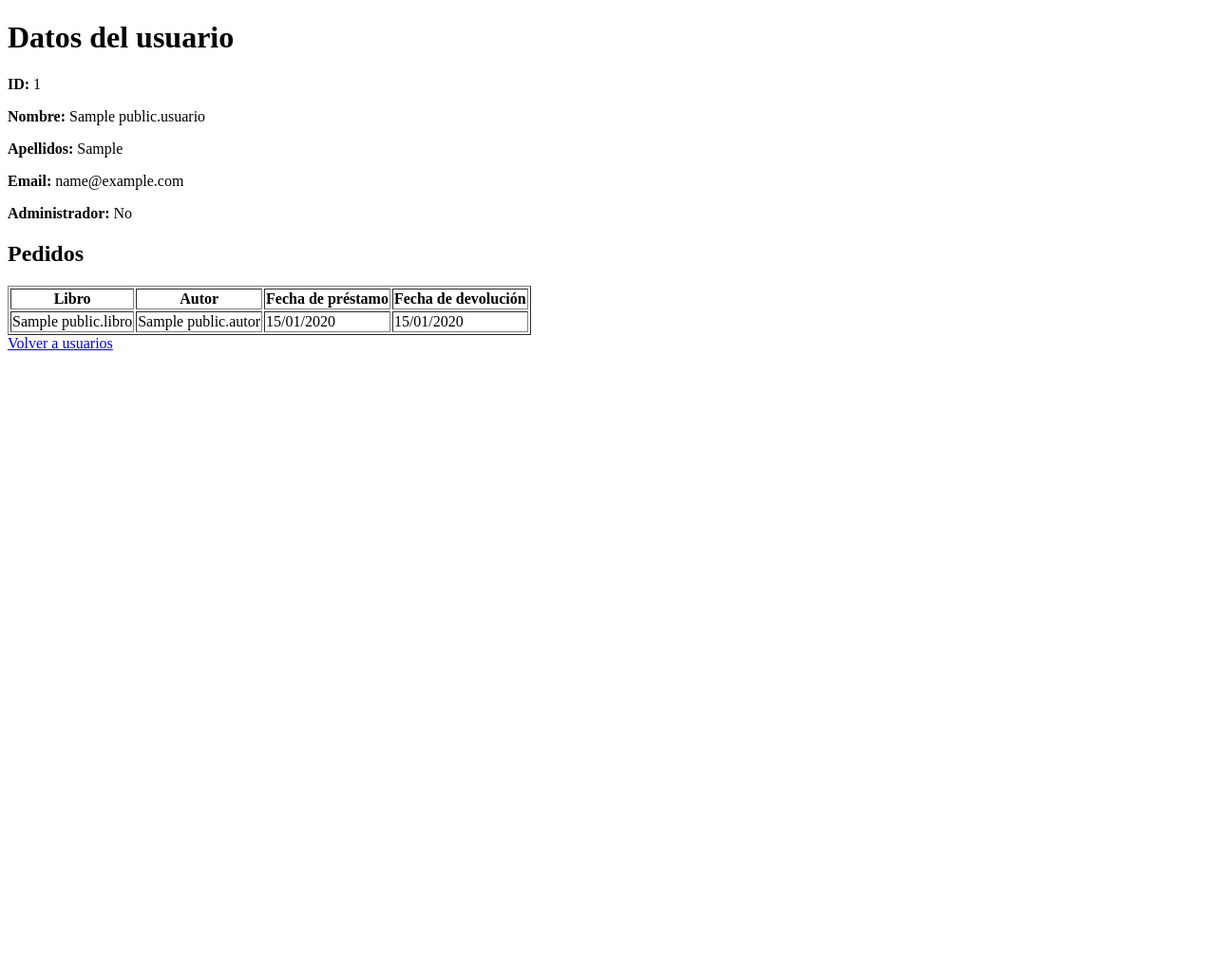
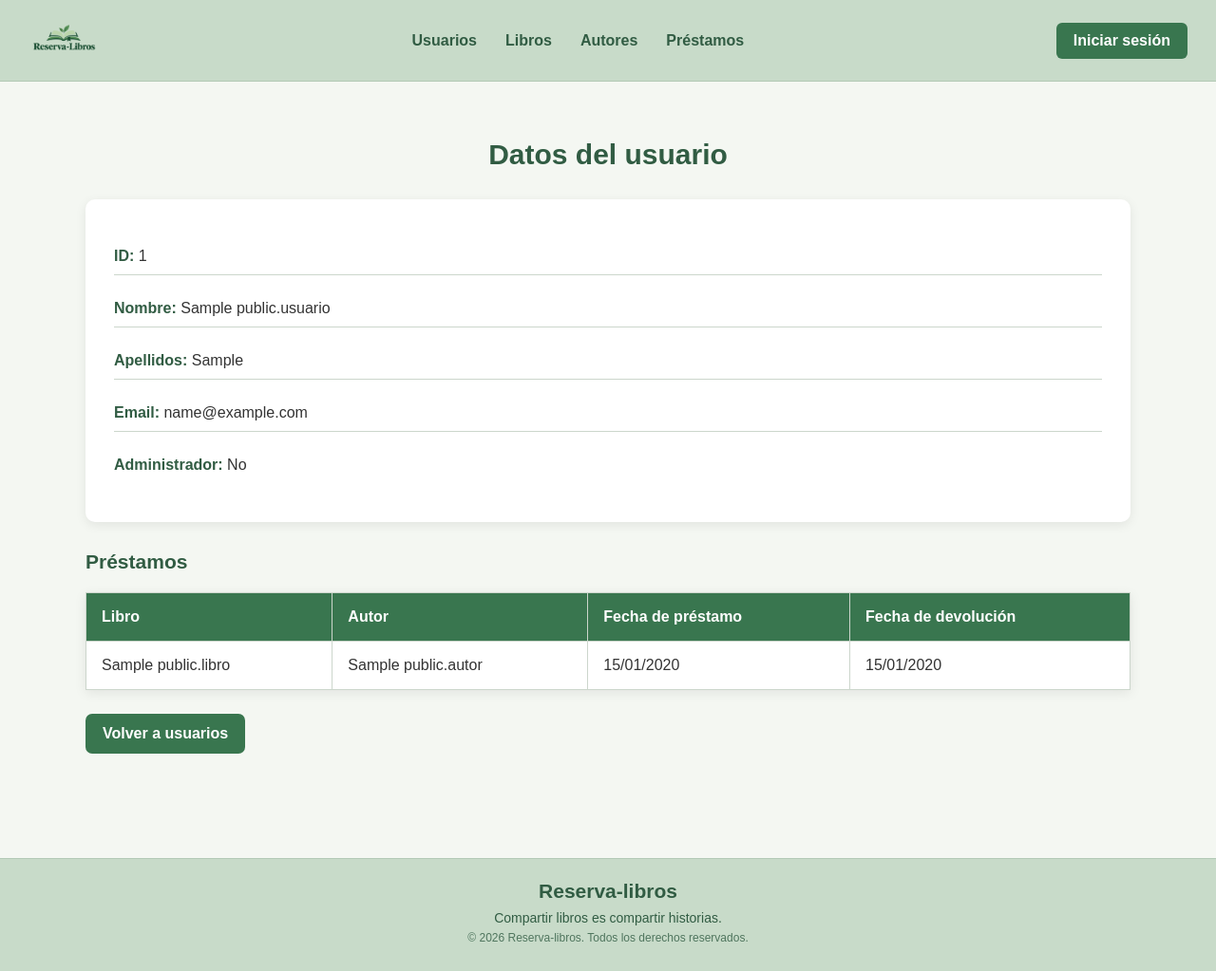
Before and after one commit to BelitAI/reserva_libros_backend, a Node server app: page /user/1 in a window 1280 px wide. Shown: the whole page at 95% size. Before the commit the page ends 369 px from the top, so only its background shows below. Run offline with Node 20, Linux system fonts and the light colour scheme; tables that the repository leaves empty hold one stand-in row (values such as "Sample post"); some libraries are stand-ins or nearby versions.

Commit message:
style: mejorar vista de información de usuario y navegación del logo

```diff
--- /dev/null
+++ b/public/css/infoUser.css
@@ -0,0 +1,89 @@
+/* =====================================
+   INFORMACIÓN DEL USUARIO
+===================================== */
+
+/* CONTENEDOR PRINCIPAL */
+
+.pagina-info-usuario {
+    width: 90%;
+    max-width: 1100px;
+    margin: 40px auto;
+}
+
+/* TÍTULO */
+
+.pagina-info-usuario h1 {
+    text-align: center;
+    color: var(--color-principal-oscuro, #315c43);
+    font-size: 25px;
+    margin-bottom: 25px;
+}
+
+/* DATOS DEL USUARIO */
+
+.datos-usuario {
+    background-color: var(--color-blanco, #ffffff);
+    padding: 20px;
+    border-radius: 10px;
+    box-shadow: 0 3px 12px var(--color-sombra, rgba(0, 0, 0, 0.08));
+    margin-bottom: 30px;
+}
+
+.datos-usuario p {
+    padding: 10px 0;
+    border-bottom: 1px solid var(--color-borde, #ccd6cc);
+    color: var(--color-texto, #333);
+}
+
+.datos-usuario p:last-child {
+    border-bottom: none;
+}
+
+.datos-usuario strong {
+    color: var(--color-principal-oscuro, #315c43);
+}
+
+/* SUBTÍTULO DE PRÉSTAMOS */
+
+.pagina-info-usuario h2 {
+    color: var(--color-principal-oscuro, #315c43);
+    font-size: 21px;
+    margin-bottom: 15px;
+}
+
+/* BOTÓN VOLVER */
+
+.btn-volver {
+    display: inline-block;
+    padding: 12px 18px;
+    margin-top: 25px;
+    background-color: var(--color-principal, #39764f);
+    color: var(--color-blanco, #ffffff);
+    text-decoration: none;
+    border-radius: 7px;
+    font-weight: bold;
+}
+
+.btn-volver:hover {
+    background-color: var(--color-principal-oscuro, #315c43);
+}
+
+/* =====================================
+   TABLET Y ESCRITORIO
+===================================== */
+
+@media (min-width: 768px) {
+
+    .pagina-info-usuario {
+        margin: 60px auto;
+    }
+
+    .pagina-info-usuario h1 {
+        font-size: 30px;
+        margin-bottom: 30px;
+    }
+
+    .datos-usuario {
+        padding: 25px 30px;
+    }
+}
--- a/src/views/layout/header.ejs
+++ b/src/views/layout/header.ejs
@@ -11,6 +11,7 @@
     <link rel="stylesheet" href="/css/autor.css">
     <link rel="stylesheet" href="/css/prestamo.css">
     <link rel="stylesheet" href="/css/modal.css">
+    <link rel="stylesheet" href="/css/infoUser.css">
     <link rel="icon" href="/favicon.ico" type="image/x-icon">
 </head>
 <body>
@@ -19,7 +20,7 @@
 
     <nav class="navbar">
 
-        <a href="/" class="logo">
+        <a href="/user/login" class="logo">
             <img src="/img/Logo reserva de libros.png" alt="Logo Reserva-Libros">
         </a>
 
--- a/src/views/user/infoUser.ejs
+++ b/src/views/user/infoUser.ejs
@@ -1,34 +1,21 @@
-<!DOCTYPE html>
-<html lang="es">
+<%- include('../layout/header'); -%>
 
-<head>
-    <meta charset="UTF-8">
-    <meta name="viewport" content="width=device-width, initial-scale=1.0">
-    <title>Datos del usuario</title>
-</head>
-
-<body>
+<div class="pagina-info-usuario">
 
     <h1>Datos del usuario</h1>
 
-    <p><strong>ID:</strong>
-        <%= usuario.id %>
-    </p>
-    <p><strong>Nombre:</strong>
-        <%= usuario.nombre %>
-    </p>
-    <p><strong>Apellidos:</strong>
-        <%= usuario.apellidos %>
-    </p>
-    <p><strong>Email:</strong>
-        <%= usuario.mail %>
-    </p>
-    <p><strong>Administrador:</strong>
-        <%= usuario.es_admin ? "Sí" : "No" %>
-    </p>
+    <div class="datos-usuario">
+        <p><strong>ID:</strong> <%= usuario.id %></p>
+        <p><strong>Nombre:</strong> <%= usuario.nombre %></p>
+        <p><strong>Apellidos:</strong> <%= usuario.apellidos %></p>
+        <p><strong>Email:</strong> <%= usuario.mail %></p>
+        <p><strong>Administrador:</strong> <%= usuario.es_admin ? "Sí" : "No" %></p>
+    </div>
 
-    <h2>Pedidos</h2>
-    <table border="1">
+    <h2>Préstamos</h2>
+
+    <div class="tabla-responsive">
+        <table class="tabla-usuarios">
             <thead>
                 <tr>
                     <th>Libro</th>
@@ -37,8 +24,9 @@
                     <th>Fecha de devolución</th>
                 </tr>
             </thead>
+
             <tbody>
-            <% usuario.prestamos.forEach(prestamo=> { %>
+                <% usuario.prestamos.forEach(prestamo => { %>
                     <tr>
                         <td><%= prestamo.libro.titulo %></td>
                         <td><%= prestamo.libro.autor.nombre %></td>
@@ -48,8 +36,10 @@
                 <% }) %>
             </tbody>
         </table>
-    <a href="/user/">Volver a usuarios</a>
+    </div>
 
-</body>
+    <a href="/user/" class="btn-volver">Volver a usuarios</a>
 
-</html>
+</div>
+
+<%- include('../layout/footer'); -%>
```
Lines whose indentation alone changed are shown as unchanged.
